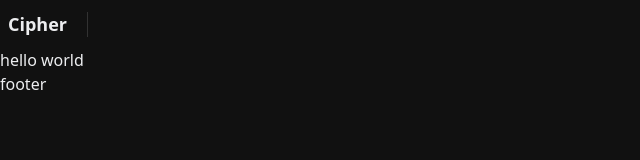
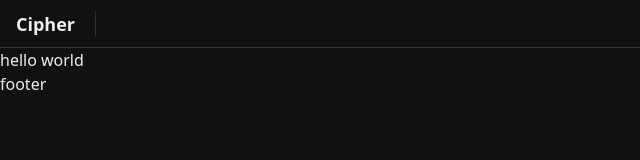
Before and after one commit to DLee1993/Cypher, a Next.js app: page / in a window 1280 px wide. Shown: the top 160 px of the page, without its empty margins (0-640 px from the left). Built offline with nearby package versions, Linux system fonts and the light colour scheme.

Commit message:
added border

```diff
--- a/components/ui/Header.tsx
+++ b/components/ui/Header.tsx
@@ -2,7 +2,7 @@ import { Separator } from "radix-ui";
 
 export default function Header() {
     return (
-        <header className="h-12 flex justify-between items-center px-2">
+        <header className="h-12 flex justify-between items-center px-4 border-b border-slate-50/15">
             <div className="flex justify-center items-center gap-5">
                 <p className="font-semibold text-lg">Cipher</p>
                 <Separator.Root
```
